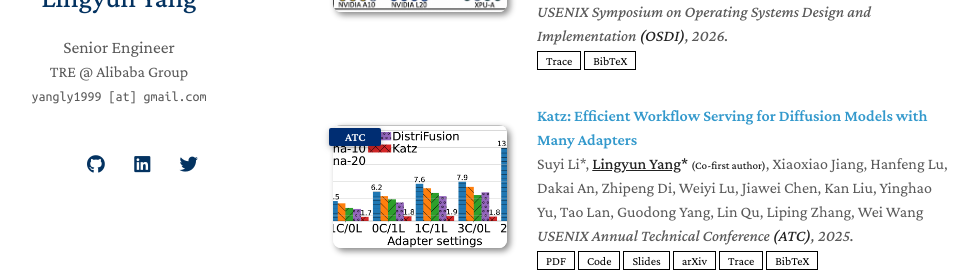
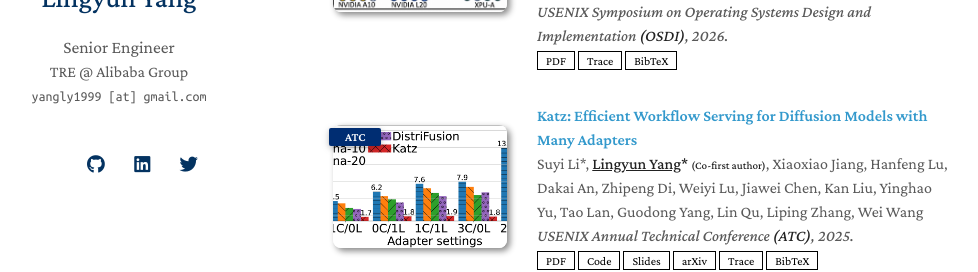
Before and after one commit to mental2008/academic-profile, a Jekyll site: the page built from index.md, in a window 1280 px wide and 900 px high, scrolled down 901 px, cut to the strip 206-478 px from the top of the window. Shown: the whole strip, without its empty margins (157-1135 px from the left). Built offline with Jekyll 4.4.1, drawn with Linux system fonts in a browser that asks for light colours; nearby versions of some CDN libraries; a style sheet for code colours, icons or effects is not loaded; our own code applies the rules of GitHub Pages for plain Markdown files.

Commit message:
Add OSDI'26 paper PDF

```diff
--- a/_data/publications.yml
+++ b/_data/publications.yml
@@ -5,6 +5,7 @@ main:
     conference_short: OSDI
     conference: USENIX Symposium on Operating Systems Design and Implementation <strong>(OSDI)</strong>, 2026.
     source: https://www.usenix.org/conference/osdi26/presentation/li-suyi
+    pdf: ./assets/files/asi-osdi26.pdf
     trace: https://github.com/alibaba/clusterdata/blob/master/cluster-trace-gpu-v2026/README.md
     bibtex: ./assets/files/asi-osdi26.txt
     image: ./assets/img/asi-cover.png
```
Also changed, not shown: 1 other file.
